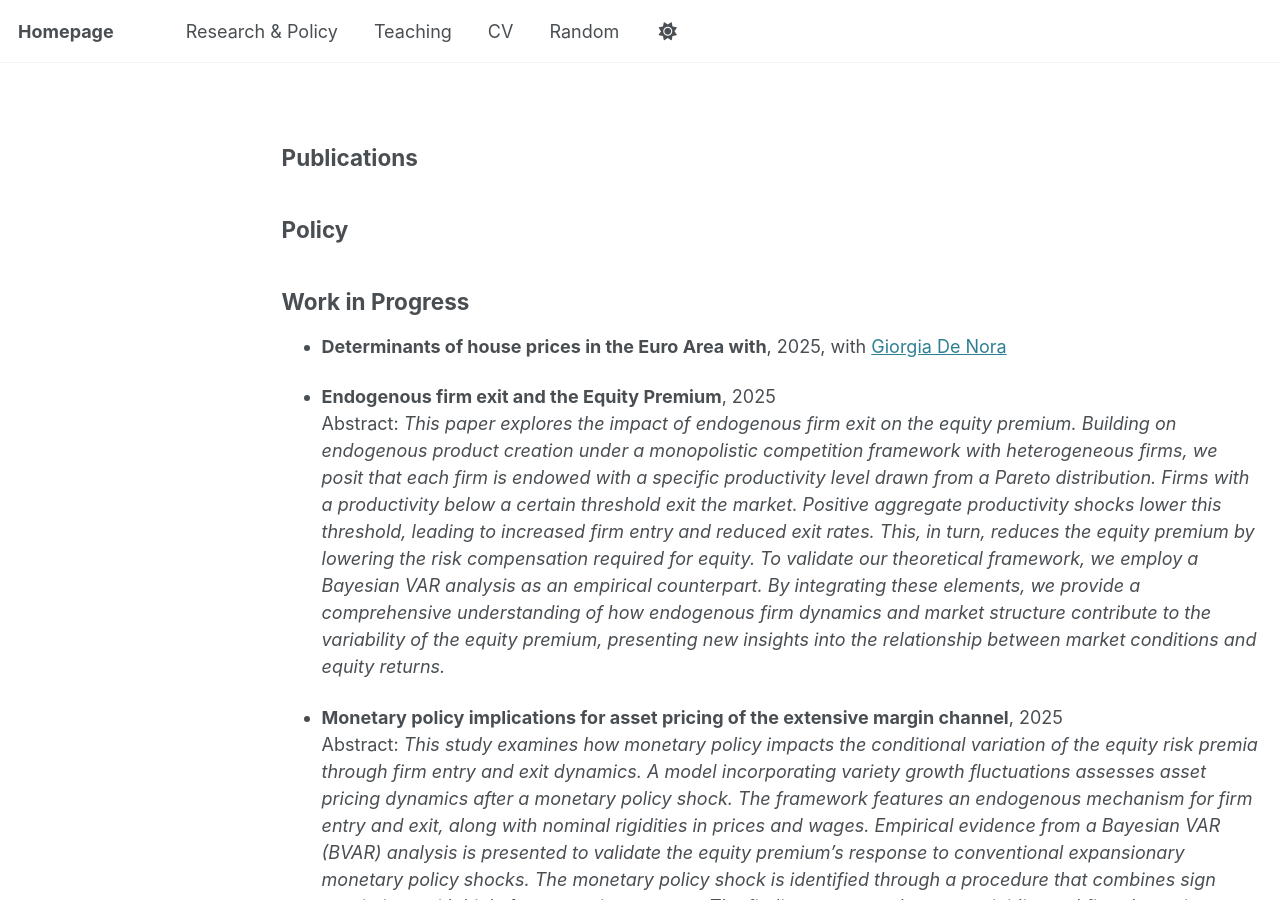
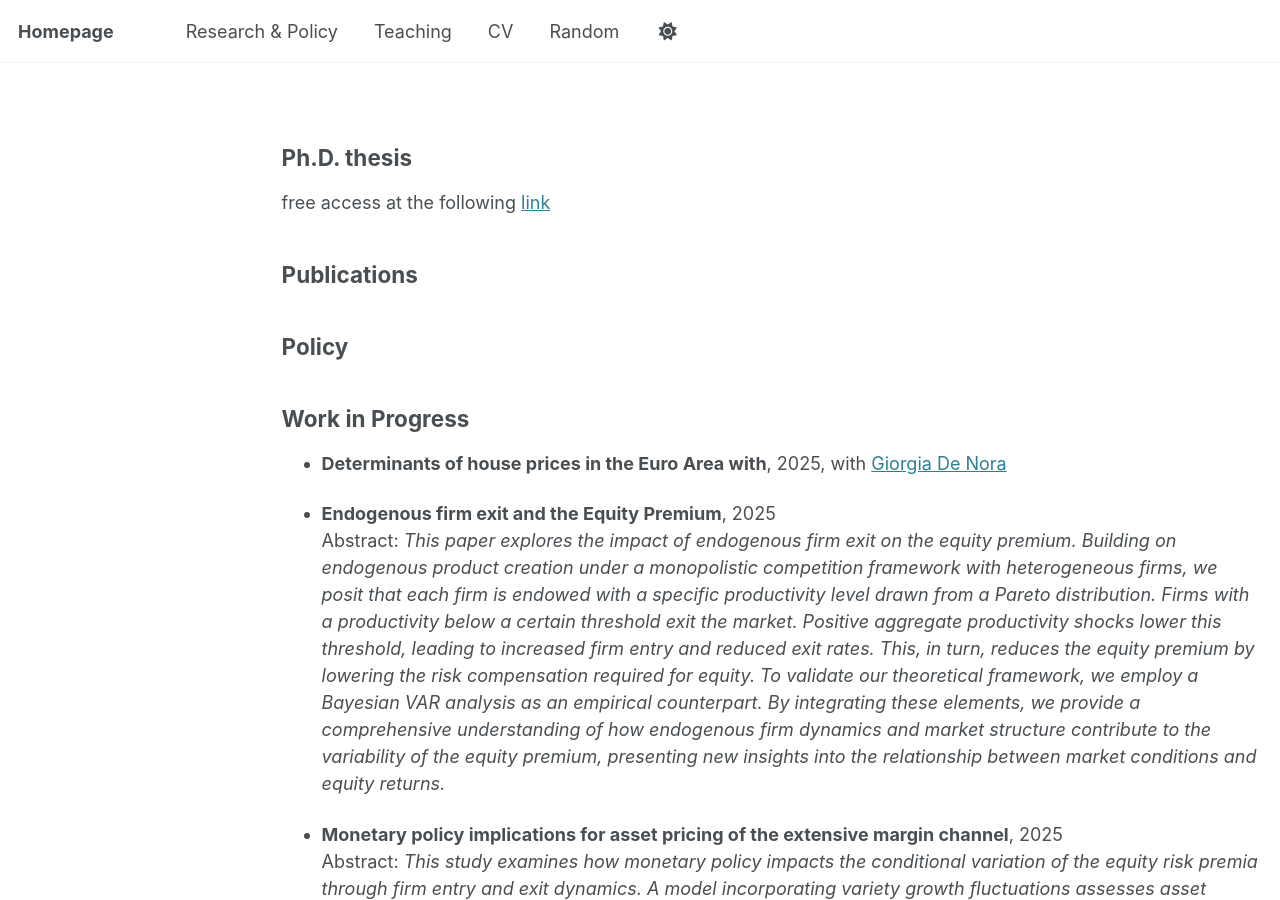
Before and after one commit to GregGh95/GregGh95.github.io, a Jekyll site: the page built from _pages/cv-json.md, in a window 1280 px wide and 900 px high. Built offline with Jekyll 4.4.1, drawn with Linux system fonts in a browser that asks for light colours.

Commit message:
Update cv-json.md

```diff
--- a/_pages/cv-json.md
+++ b/_pages/cv-json.md
@@ -7,6 +7,8 @@ redirect_from:
   - /rp
 ---
 
+## Ph.D. thesis
+free access at the following [link](https://hdl.handle.net/10281/550501)
 ## Publications
 
 ## Policy
```
